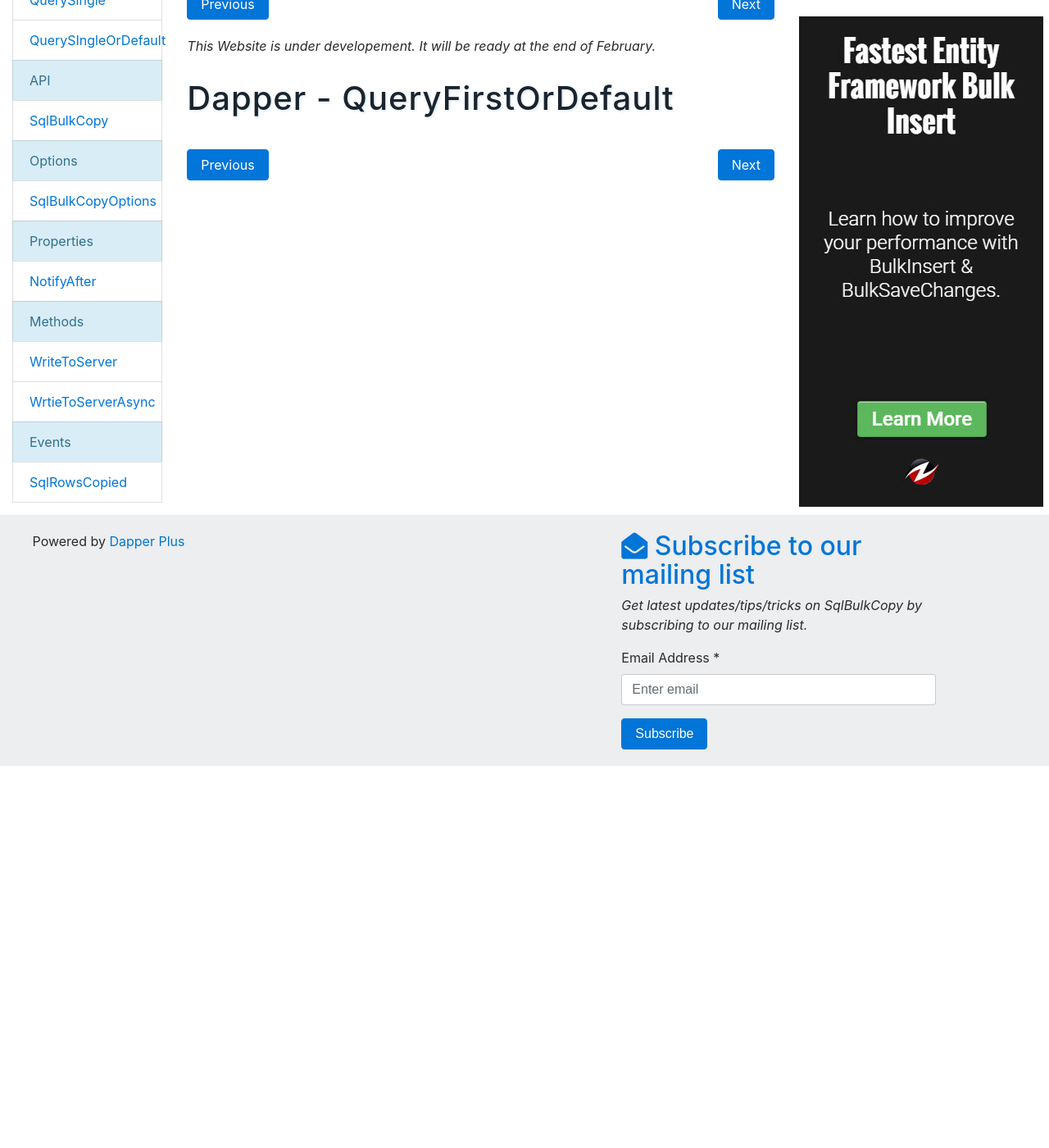
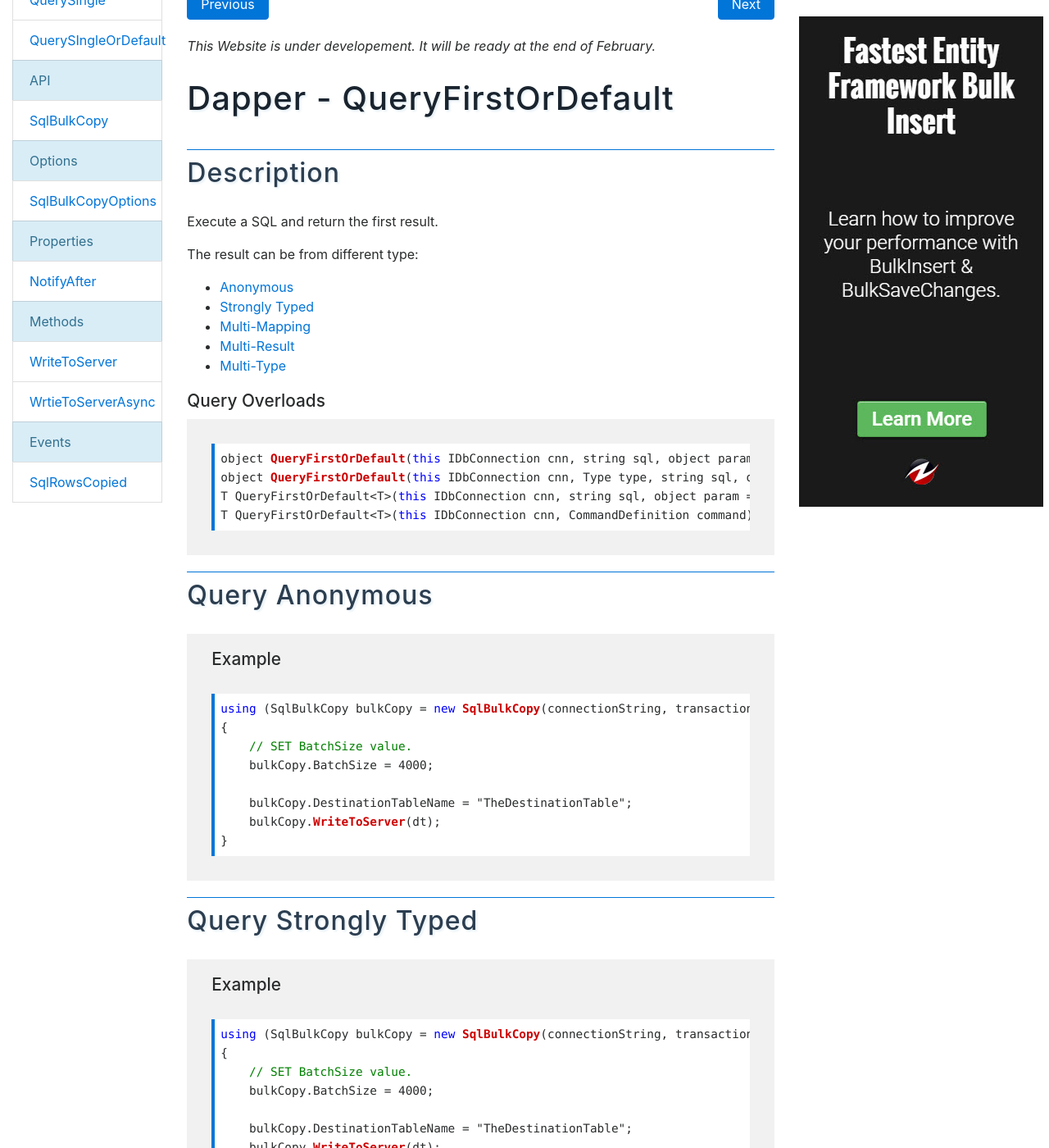
Before and after one commit to thiagopbarnabe/dapper-tutorial, a Jekyll site: the page built from docs/pages/api/queryfirstordefault.md, in a window 1280 px wide and 1400 px high, scrolled down 309 px. Shown: the whole window at 82% size. Built offline with Jekyll 4.4.1, drawn with Linux system fonts in a browser that asks for light colours; nearby versions of some CDN libraries; before the commit the page ends 1243 px from its top, so only the background shows below that; some of the changed text lies outside the part shown.

Commit message:
Update queryfirstordefault.md

```diff
--- a/docs/pages/api/queryfirstordefault.md
+++ b/docs/pages/api/queryfirstordefault.md
@@ -5,3 +5,88 @@ permalink: queryfirstordefault
 ---
 
 {% include template-h1.html %}
+
+## Description
+Execute a SQL and return the first result.
+
+The result can be from different type:
+
+- [Anonymous](#query-anonymous)
+- [Strongly Typed](#query-strongly-typed)
+- [Multi-Mapping](#query-multi-mapping)
+- [Multi-Result](#query-multi-result)
+- [Multi-Type](#query-multi-type)
+
+### Query Overloads
+
+{% highlight csharp %}
+object QueryFirstOrDefault(this IDbConnection cnn, string sql, object param = null, IDbTransaction transaction = null, int? commandTimeout = null, CommandType? commandType = null)
+object QueryFirstOrDefault(this IDbConnection cnn, Type type, string sql, object param = null, IDbTransaction transaction = null, int? commandTimeout = null, CommandType? commandType = null)
+T QueryFirstOrDefault<T>(this IDbConnection cnn, string sql, object param = null, IDbTransaction transaction = null, int? commandTimeout = null, CommandType? commandType = null)
+T QueryFirstOrDefault<T>(this IDbConnection cnn, CommandDefinition command)
+{% endhighlight %}
+
+## Query Anonymous
+{% include template-example.html %}
+{% highlight csharp %}
+using (SqlBulkCopy bulkCopy = new SqlBulkCopy(connectionString, transaction))
+{
+    // SET BatchSize value.
+    bulkCopy.BatchSize = 4000;
+
+    bulkCopy.DestinationTableName = "TheDestinationTable";
+    bulkCopy.WriteToServer(dt);
+}
+{% endhighlight %}
+
+## Query Strongly Typed
+{% include template-example.html %}
+{% highlight csharp %}
+using (SqlBulkCopy bulkCopy = new SqlBulkCopy(connectionString, transaction))
+{
+    // SET BatchSize value.
+    bulkCopy.BatchSize = 4000;
+
+    bulkCopy.DestinationTableName = "TheDestinationTable";
+    bulkCopy.WriteToServer(dt);
+}
+{% endhighlight %}
+
+## Query Multi-Mapping
+{% include template-example.html %}
+{% highlight csharp %}
+using (SqlBulkCopy bulkCopy = new SqlBulkCopy(connectionString, transaction))
+{
+    // SET BatchSize value.
+    bulkCopy.BatchSize = 4000;
+
+    bulkCopy.DestinationTableName = "TheDestinationTable";
+    bulkCopy.WriteToServer(dt);
+}
+{% endhighlight %}
+
+## Query Multi-Result
+{% include template-example.html %}
+{% highlight csharp %}
+using (SqlBulkCopy bulkCopy = new SqlBulkCopy(connectionString, transaction))
+{
+    // SET BatchSize value.
+    bulkCopy.BatchSize = 4000;
+
+    bulkCopy.DestinationTableName = "TheDestinationTable";
+    bulkCopy.WriteToServer(dt);
+}
+{% endhighlight %}
+
+## Query Multi-Type
+{% include template-example.html %}
+{% highlight csharp %}
+using (SqlBulkCopy bulkCopy = new SqlBulkCopy(connectionString, transaction))
+{
+    // SET BatchSize value.
+    bulkCopy.BatchSize = 4000;
+
+    bulkCopy.DestinationTableName = "TheDestinationTable";
+    bulkCopy.WriteToServer(dt);
+}
+{% endhighlight %}
```
